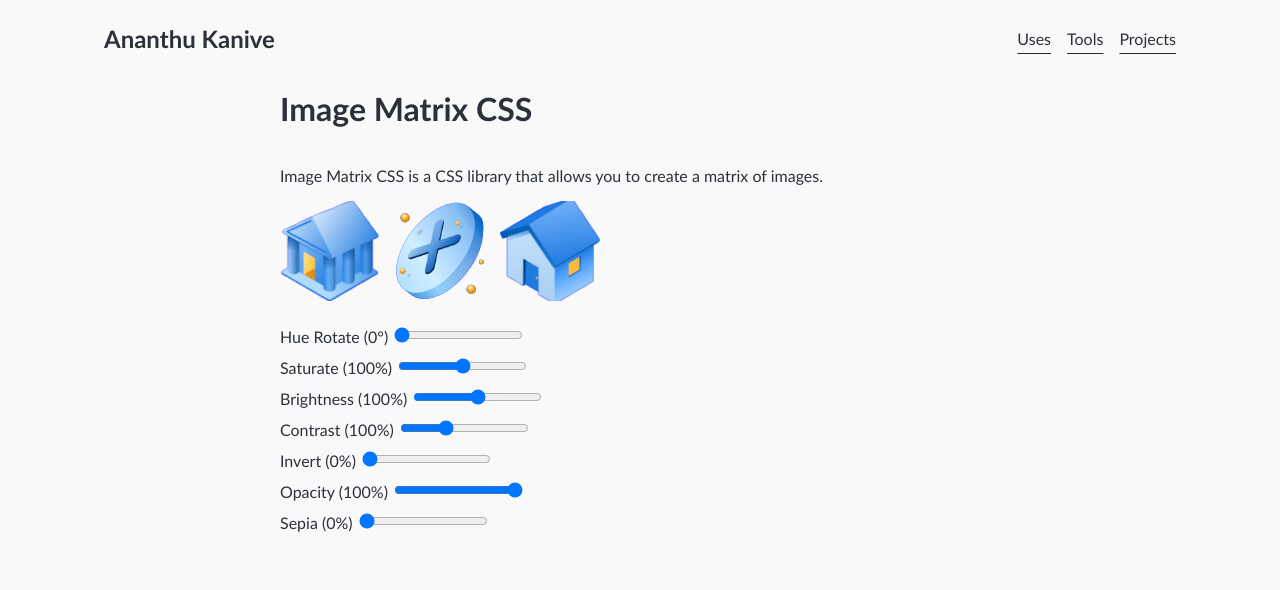
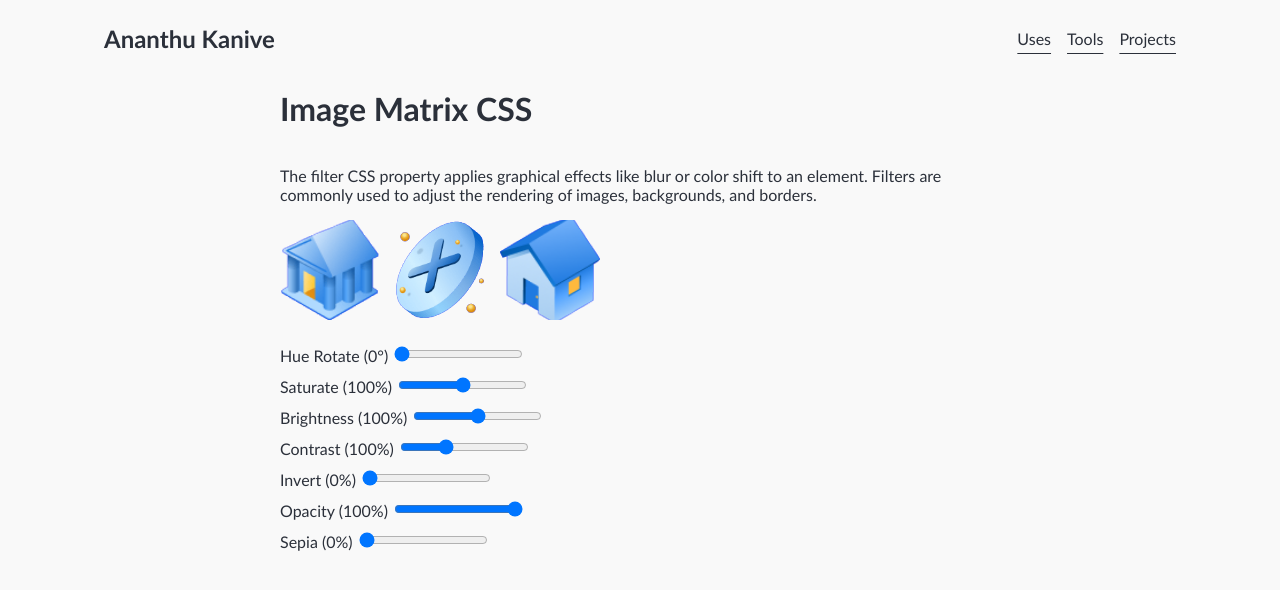
Before and after one commit to LonelyCpp/kanive-in, a SvelteKit app: page /tools/image-matrix-css in a window 1280 px wide. Shown: the top 590 px of the page. Built offline with nearby package versions, Linux system fonts and the light colour scheme.

Commit message:
feat: enhance SEO with meta tags and update descriptions for various pages

```diff
--- a/src/routes/+page.svelte
+++ b/src/routes/+page.svelte
@@ -1,8 +1,12 @@
 <script>
-	import Icon from '@iconify/svelte';
 	import IconLink from './components/IconLink.svelte';
 	import FeaturedBlogs from './components/featuredBlogs/FeaturedBlogs.svelte';
 </script>
+
+<svelte:head>
+	<title>Ananthu Kanive</title>
+	<meta name="description" content="Ananthu Kanive's personal website" />
+</svelte:head>
 
 <div class="hero">
 	<h1>Hello World</h1>
--- a/src/routes/tools/image-matrix-css/+page.svelte
+++ b/src/routes/tools/image-matrix-css/+page.svelte
@@ -17,9 +17,17 @@
 	let sepia = $state(0);
 </script>
 
+<svelte:head>
+	<title>Image Matrix CSS</title>
+	<meta name="description" content="Image Matrix CSS tester" />
+</svelte:head>
+
 <h1>Image Matrix CSS</h1>
 
-<p>Image Matrix CSS is a CSS library that allows you to create a matrix of images.</p>
+<p>
+	The filter CSS property applies graphical effects like blur or color shift to an element. Filters
+	are commonly used to adjust the rendering of images, backgrounds, and borders.
+</p>
 
 <div
 	class="image-container"
--- a/src/routes/tools/smallcase-firebase-url-generator/+page.svelte
+++ b/src/routes/tools/smallcase-firebase-url-generator/+page.svelte
@@ -60,6 +60,7 @@
 
 <svelte:head>
 	<title>Firebase Link Generator</title>
+	<meta name="description" content="Firebase Link Generator for smallcase apps" />
 </svelte:head>
 
 <div class="container">
--- a/src/routes/uses/+page.svelte
+++ b/src/routes/uses/+page.svelte
@@ -1,3 +1,8 @@
+<svelte:head>
+	<title>Ananthu Uses</title>
+	<meta name="description" content="Ananthu's uses page" />
+</svelte:head>
+
 <div class="container">
 	<h1>Uses</h1>
 
```
